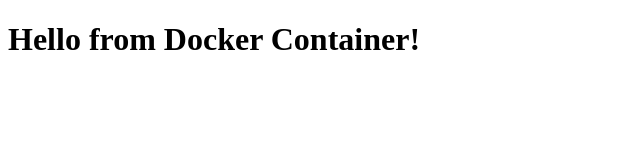
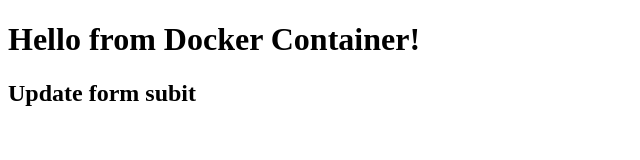
Before and after one commit to Subit418/webapp, a plain HTML site: page index.html in a window 1280 px wide. Shown: the whole page, without its empty margins (0-640 px from the left). Drawn offline with Linux system fonts and the light colour scheme.

Commit message:
Update index.html

```diff
--- a/index.html
+++ b/index.html
@@ -5,5 +5,6 @@
 </head>
 <body>
  <h1>Hello from Docker Container!</h1>
+ <h2>Update form subit</h2>
 </body>
 </html>
```
